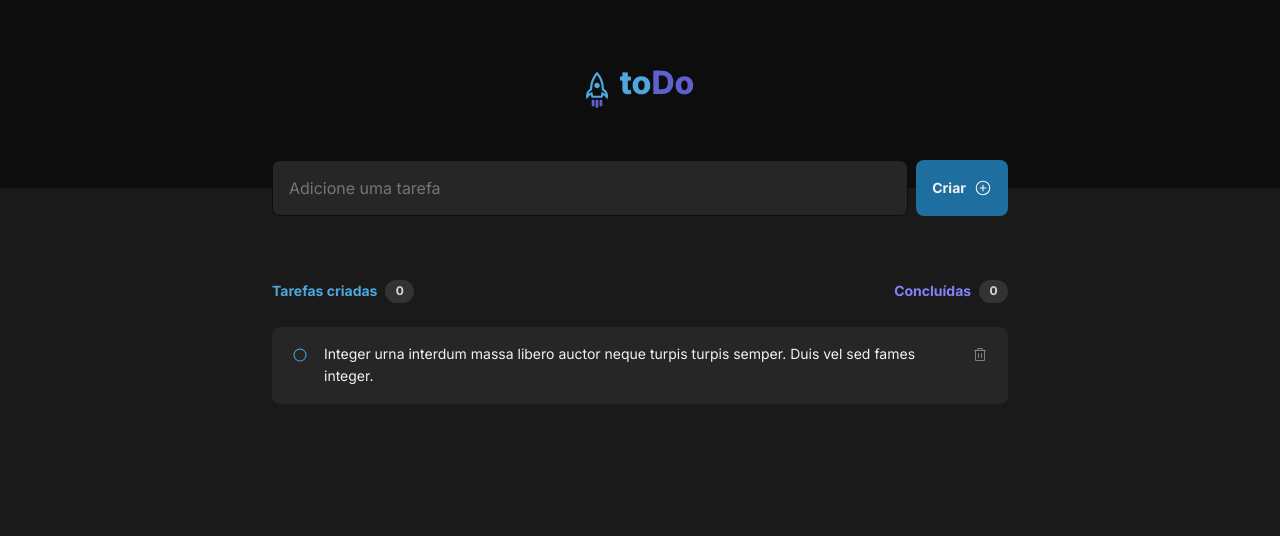
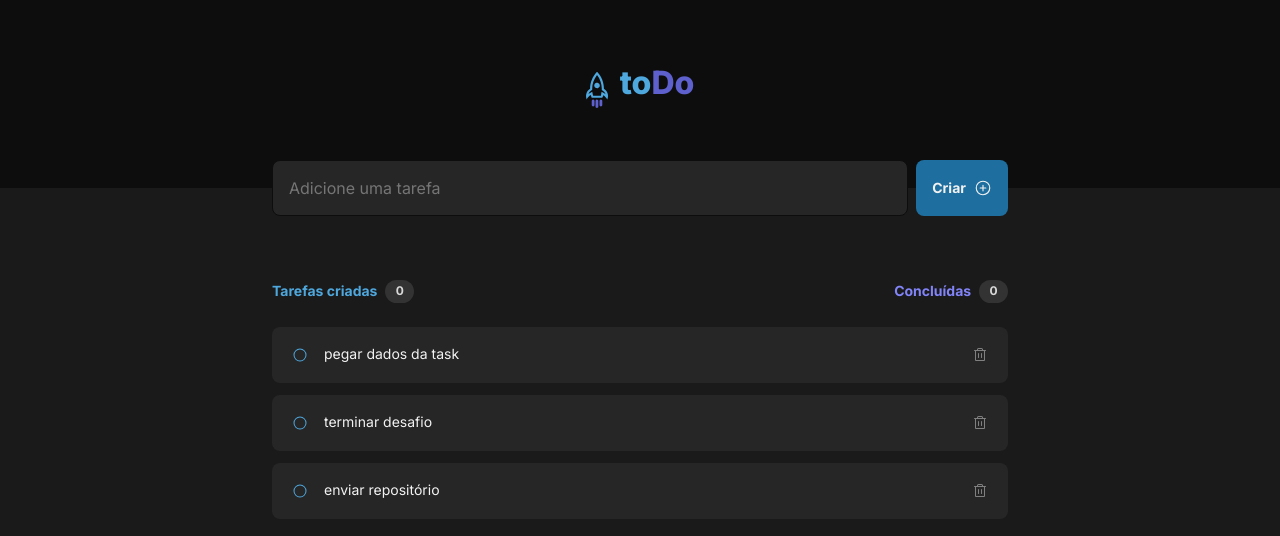
Before and after one commit to jaocruz/toDo, a React (Vite) app: page / in a window 1280 px wide. Shown: the top 536 px of the page. Built offline with nearby package versions, Linux system fonts and the light colour scheme.

Commit message:
funcionalidades componente task

```diff
--- a/src/App.tsx
+++ b/src/App.tsx
@@ -4,13 +4,39 @@ import styles from "./app.module.css"
 
 import toDoLogo from "./assets/rocket.svg"
 
+import { Task } from "./components/task"
 import { Input } from "./components/input"
 import { Button } from "./components/button"
 
 import { ClipboardText } from "@phosphor-icons/react"
-import { Task } from "./components/task"
+
+import { useState } from "react"
+
+const tasksToDo = [
+  {
+    id: 1,
+    name: "pegar dados da task"
+  },
+
+  {
+    id: 2,
+    name: "terminar desafio"
+  },
+
+  {
+    id: 3,
+    name: "enviar repositório"
+  }
+]
 
 export function App(){
+  const [tasks, setTasks] = useState(tasksToDo)
+
+  function removeTask(taskToDelete: string){
+    const tasksWithoutDeleteOne = tasks.filter(task => task.name !== taskToDelete)
+    setTasks(tasksWithoutDeleteOne)
+  }
+
   return(
     <div>
       <div className={styles.header}>
@@ -37,18 +63,28 @@ export function App(){
             </div>
           </div>
 
-          {/* <div className={styles.empty}>
+          {tasks.length === 0 ? (
+            <div className={styles.empty}>
               <ClipboardText size={56}/>
 
               <div className={styles.text}>
                 <strong>Você ainda não tem tarefas cadastradas</strong>
                 <span>Crie tarefas e organize seus itens a fazer</span>
               </div>
-          </div> */}
-
+            </div>
+          ) : (
             <div className={styles.tasksList}>
-            <Task/>
+              {tasks.map(task => {
+                return(
+                  <Task
+                  key={task.id}
+                  taskName={task.name}
+                  onRemoveTask={removeTask}
+                  />
+                )
+              })}
             </div>
+          )}
         </div>
       </div>
     </div>
--- a/src/app.module.css
+++ b/src/app.module.css
@@ -98,3 +98,10 @@
    display: flex;
    flex-direction: column;
 }
+
+.tasksList{
+   display: flex;
+   flex-direction: column;
+
+   gap: 0.75rem;
+}
--- a/src/components/buttonIcon.tsx
+++ b/src/components/buttonIcon.tsx
@@ -2,9 +2,9 @@ import styles from "./buttonIcon.module.css"
 
 import { Trash } from "@phosphor-icons/react"
 
-export function ButtonIcon(){
+export function ButtonIcon({...props}){
    return(
-      <button className={styles.buttonIcon}>
+      <button className={styles.buttonIcon} {...props}>
          <Trash className={styles.icon}/>
       </button>
    )
--- a/src/components/task.module.css
+++ b/src/components/task.module.css
@@ -3,8 +3,10 @@
    border-radius: 0.5rem;
    background: var(--gray-500);
 
-   display: flex;
    gap: 0.75rem;
+
+   display: grid;
+   grid-template-columns: 1.5rem 1fr 1.5rem;
 }
 
 .container > p {
--- a/src/components/task.tsx
+++ b/src/components/task.tsx
@@ -1,23 +1,35 @@
 import styles from "./task.module.css"
 
+import { CheckBox } from "./checkbox"
 import { ButtonIcon } from "./buttonIcon"
-import { CheckBox, CheckBoxProps } from "./checkbox"
+
 import { useState } from "react"
 
-export function Task({  }){
+interface TaskProps{
+   taskName: string
+   onRemoveTask: (task: string) => void
+}
+
+export function Task({ taskName, onRemoveTask }: TaskProps){
    const [isDone, setIsDone] = useState(false)
 
    function handleIsDone(){
       setIsDone(!isDone)
    }
 
+   function handleRemoveTask(){
+      onRemoveTask(taskName)
+   }
+
    return(
       <div className={styles.container}>
          <CheckBox isDone={isDone} handleIsDone={handleIsDone}/>
 
-         <p className={isDone ? styles.checked : styles.normal}>Integer urna interdum massa libero auctor neque turpis turpis semper. Duis vel sed fames integer.</p>
+         <p className={isDone ? styles.checked : styles.normal}>
+            {taskName}
+         </p>
 
-         <ButtonIcon/>
+         <ButtonIcon onClick={handleRemoveTask}/>
       </div>
    )
 }
```
Lines whose indentation alone changed are shown as unchanged.
